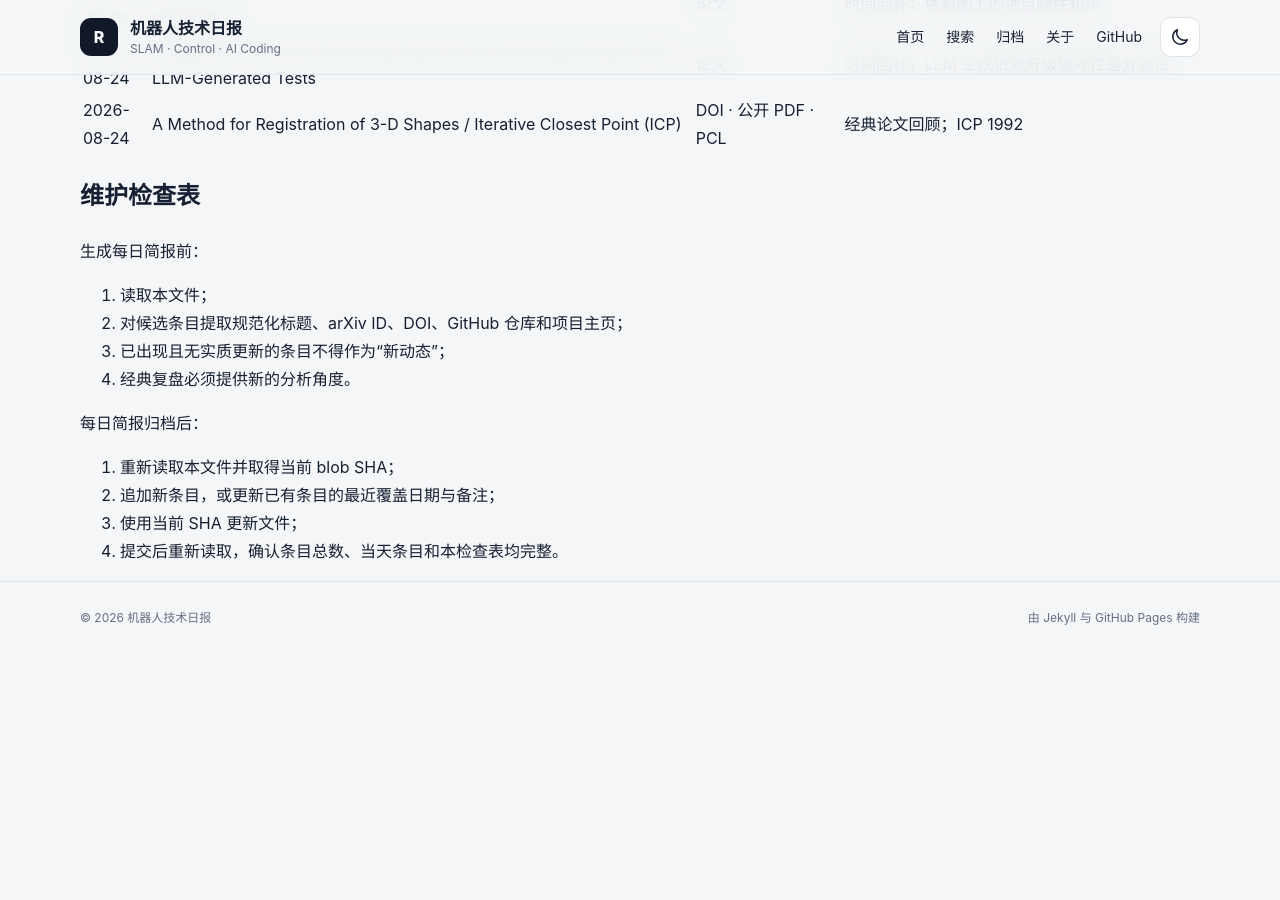
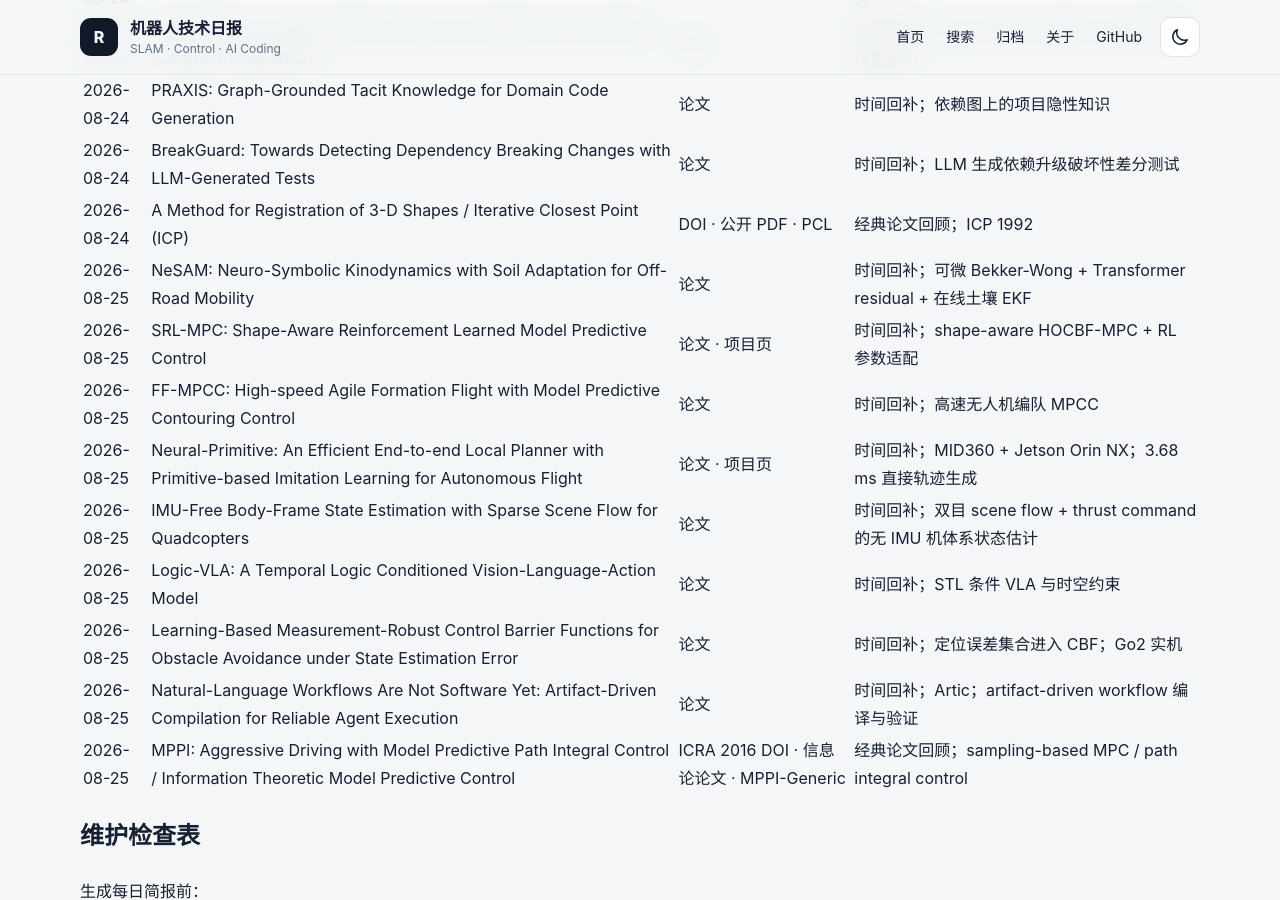
Before and after one commit to helywin/daily, a Jekyll site: the page built from robotics-brief-covered-items.md, in a window 1280 px wide and 900 px high, scrolled down 25659 px. Built offline with Jekyll 4.4.1, drawn with Linux system fonts in a browser that asks for light colours; our own code applies the rules of GitHub Pages for plain Markdown files; before the commit the page ends 26313 px from its top, so only the background shows below that; some of the changed text lies outside the part shown.

Commit message:
docs: update robotics brief coverage index for 2026-08-25

```diff
--- a/robotics-brief-covered-items.md
+++ b/robotics-brief-covered-items.md
@@ -1,6 +1,6 @@
 # 机器人技术简报已覆盖条目索引
 
-> 最后更新：2026-08-24（Asia/Shanghai）
+> 最后更新：2026-08-25（Asia/Shanghai）
 >
 > 用途：每日简报选题前强制查重。本文件保留全部历史条目的最近覆盖日期、规范标题、至少一个可直接访问的原始来源和必要备注。
 >
@@ -45,6 +45,8 @@
 > 2026-08-23 新增 8 条主动态与 1 条经典论文回顾，共 397 条。
 >
 > 2026-08-24 新增 8 条主动态与 1 条经典论文回顾，共 406 条。
+>
+> 2026-08-25 新增 8 条主动态与 1 条经典论文回顾，共 415 条。
 
 ## 已核验条目
 
@@ -456,6 +458,15 @@
 | 2026-08-24 | PRAXIS: Graph-Grounded Tacit Knowledge for Domain Code Generation | [论文](https://arxiv.org/abs/2608.19784) | 时间回补；依赖图上的项目隐性知识 |
 | 2026-08-24 | BreakGuard: Towards Detecting Dependency Breaking Changes with LLM-Generated Tests | [论文](https://arxiv.org/abs/2608.20167) | 时间回补；LLM 生成依赖升级破坏性差分测试 |
 | 2026-08-24 | A Method for Registration of 3-D Shapes / Iterative Closest Point (ICP) | [DOI](https://doi.org/10.1109/34.121791) · [公开 PDF](https://graphics.stanford.edu/courses/cs348a-21-winter/Handouts/Besl92.pdf) · [PCL](https://pointclouds.org/documentation/classpcl_1_1_iterative_closest_point.html) | 经典论文回顾；ICP 1992 |
+| 2026-08-25 | NeSAM: Neuro-Symbolic Kinodynamics with Soil Adaptation for Off-Road Mobility | [论文](https://arxiv.org/abs/2608.21330) | 时间回补；可微 Bekker-Wong + Transformer residual + 在线土壤 EKF |
+| 2026-08-25 | SRL-MPC: Shape-Aware Reinforcement Learned Model Predictive Control | [论文](https://arxiv.org/abs/2608.21175) · [项目页](https://hanruihua.github.io/srl_mpc_project/) | 时间回补；shape-aware HOCBF-MPC + RL 参数适配 |
+| 2026-08-25 | FF-MPCC: High-speed Agile Formation Flight with Model Predictive Contouring Control | [论文](https://arxiv.org/abs/2608.21056) | 时间回补；高速无人机编队 MPCC |
+| 2026-08-25 | Neural-Primitive: An Efficient End-to-end Local Planner with Primitive-based Imitation Learning for Autonomous Flight | [论文](https://arxiv.org/abs/2608.20948) · [项目页](https://zhitaoliu.github.io/neural-primitive/) | 时间回补；MID360 + Jetson Orin NX；3.68 ms 直接轨迹生成 |
+| 2026-08-25 | IMU-Free Body-Frame State Estimation with Sparse Scene Flow for Quadcopters | [论文](https://arxiv.org/abs/2608.20891) | 时间回补；双目 scene flow + thrust command 的无 IMU 机体系状态估计 |
+| 2026-08-25 | Logic-VLA: A Temporal Logic Conditioned Vision-Language-Action Model | [论文](https://arxiv.org/abs/2608.20556) | 时间回补；STL 条件 VLA 与时空约束 |
+| 2026-08-25 | Learning-Based Measurement-Robust Control Barrier Functions for Obstacle Avoidance under State Estimation Error | [论文](https://arxiv.org/abs/2608.20467) | 时间回补；定位误差集合进入 CBF；Go2 实机 |
+| 2026-08-25 | Natural-Language Workflows Are Not Software Yet: Artifact-Driven Compilation for Reliable Agent Execution | [论文](https://arxiv.org/abs/2608.21341) | 时间回补；Artic；artifact-driven workflow 编译与验证 |
+| 2026-08-25 | MPPI: Aggressive Driving with Model Predictive Path Integral Control / Information Theoretic Model Predictive Control | [ICRA 2016 DOI](https://doi.org/10.1109/ICRA.2016.7487277) · [信息论论文](https://arxiv.org/abs/1707.02342) · [MPPI-Generic](https://github.com/ACDSLab/MPPI-Generic) | 经典论文回顾；sampling-based MPC / path integral control |
 
 ## 维护检查表
 
```
